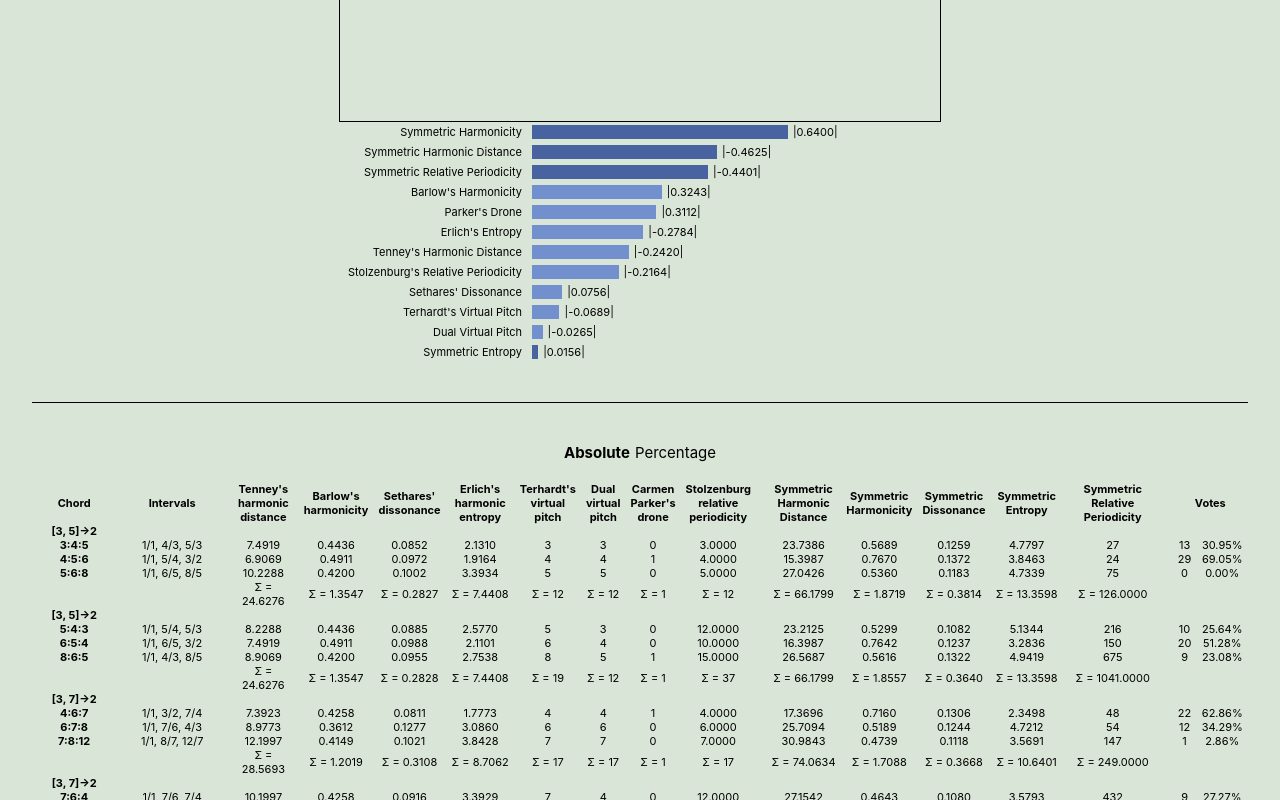
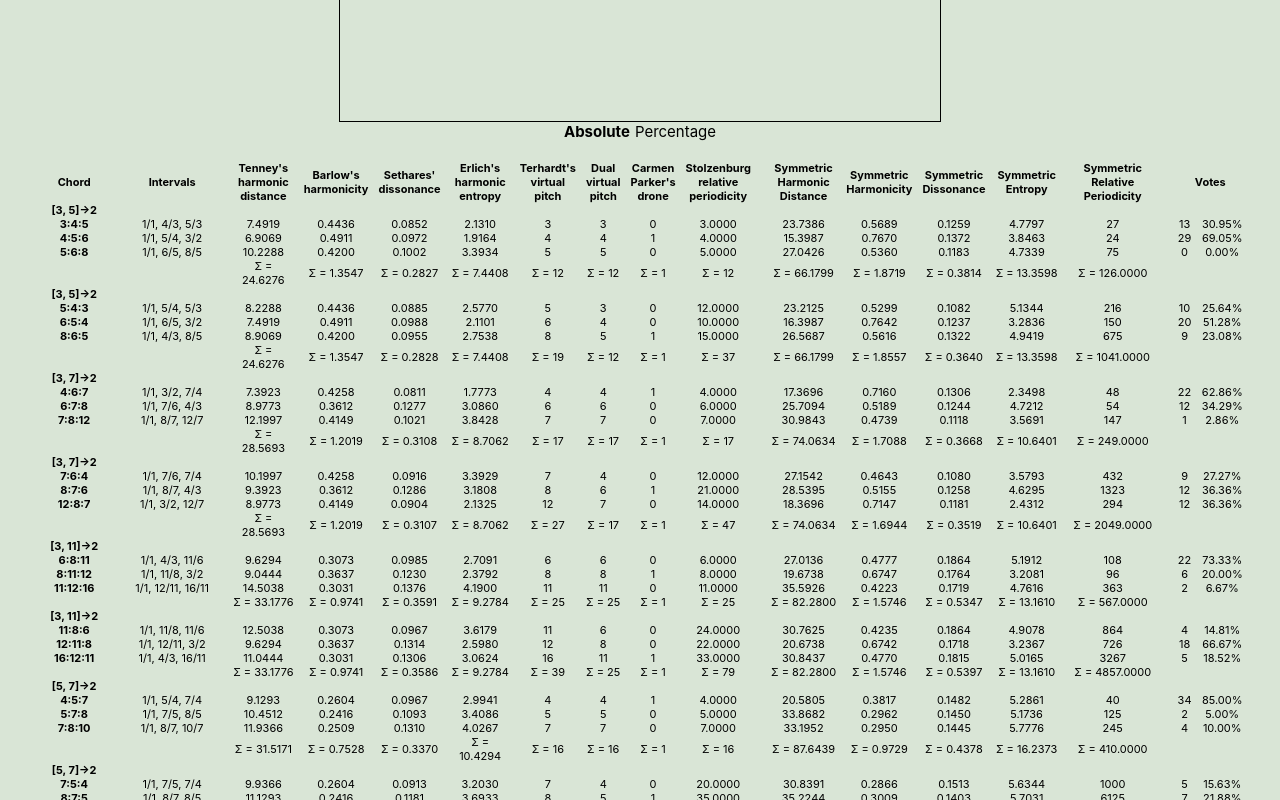
Before and after one commit to PauRosello97/harmonic-root-data, a React (Create React App) app: page /chords/results in a window 1280 px wide. Shown: the part 500-1300 px from the top of the page. Built offline with nearby package versions, Linux system fonts and the light colour scheme.

Commit message:
clean up

```diff
--- a/public/index.html
+++ b/public/index.html
@@ -6,7 +6,7 @@
   <link rel="icon" href="%PUBLIC_URL%/favicon.ico" />
   <meta name="viewport" content="width=device-width, initial-scale=1" />
   <meta name="theme-color" content="#000000" />
-  <meta name="description" content="Experiment in chord perception" />
+  <meta name="description" content="Fundamental Chords in Extended Just Intonation" />
   <link rel="apple-touch-icon" href="%PUBLIC_URL%/logo192.png" />
   <!--
       manifest.json provides metadata used when your web app is installed on a
@@ -22,7 +22,7 @@
       work correctly both with client-side routing and a non-root public URL.
       Learn how to configure a non-root public URL by running `npm run build`.
     -->
-  <title>Chord Perception</title>
+  <title>Fundamental Chords in Extended Just Intonation</title>
 </head>
 
 <body>
--- a/src/data/chords.ts
+++ b/src/data/chords.ts
@@ -75,41 +75,7 @@ import u10C from "../assets/sounds/10__3.5.7.11_2/14_12_11_10_8_1.mp3";
 import u10D from "../assets/sounds/10__3.5.7.11_2/16_14_12_11_10_1.mp3";
 import u10F from "../assets/sounds/10__3.5.7.11_2/20_16_14_12_11_1.mp3";
 
-const TENNEY = 0; const BARLOW = 1; const SETHARES = 2; const CARMEN = 3; export const PAU: number = 4; const SERIES = 5; const DUAL = 6; const ERLICH = 7;
 export const THEORIES_NAMES = ["Tenney", "Barlow", "Sethares", "Carmen", "Pau", "Terhardt", "Dual", "Erlich"];
-
-export const THEORIES: number[][][] = [
-    // 1 = [3, 5]→2
-    [[SETHARES, SERIES, DUAL], [CARMEN, TENNEY, BARLOW, PAU, ERLICH], []],
-    [[SETHARES, DUAL], [CARMEN, TENNEY, BARLOW, PAU, SERIES, ERLICH], []],
-    // 2 = [3, 7]→2
-    [[CARMEN, TENNEY, BARLOW, SETHARES, PAU, SERIES, DUAL, ERLICH], [], []],
-    [[CARMEN, BARLOW, SERIES, DUAL], [], [TENNEY, SETHARES, PAU, ERLICH]],
-    // 3 = [3, 11]→2
-    [[SETHARES, SERIES, DUAL], [CARMEN, TENNEY, BARLOW, PAU, ERLICH], []],
-    [[SETHARES, DUAL], [CARMEN, TENNEY, BARLOW, PAU, SERIES, ERLICH], []],
-    // 4 = [5, 7]→2
-    [[CARMEN, TENNEY, BARLOW, SETHARES, PAU, SERIES, DUAL, ERLICH], [], []],
-    [[CARMEN, TENNEY, BARLOW, SETHARES, SERIES, DUAL, ERLICH], [], [PAU]],
-    // 5 = [5, 11]→2
-    [[CARMEN, TENNEY, BARLOW, PAU, SERIES, DUAL], [], [SETHARES, ERLICH]],
-    [[CARMEN, BARLOW, SERIES, DUAL], [], [TENNEY, SETHARES, PAU, ERLICH]],
-    // 6 = [5, 7]→3
-    [[CARMEN, TENNEY, BARLOW, SETHARES, PAU, SERIES, DUAL, ERLICH], [], []],
-    [[CARMEN, TENNEY, BARLOW, SETHARES, SERIES, DUAL], [], [PAU, ERLICH]],
-    // 7 = [5, 11]→3
-    [[SERIES, DUAL, ERLICH], [CARMEN, TENNEY, BARLOW, PAU], [SETHARES]],
-    [[DUAL], [CARMEN, TENNEY, BARLOW, PAU, SERIES], [SETHARES, ERLICH]],
-    // 8 = [7, 11]→3
-    [[SERIES, DUAL], [CARMEN, TENNEY, BARLOW, PAU, ERLICH], [SETHARES]],
-    [[DUAL], [CARMEN, TENNEY, BARLOW, SETHARES, PAU, SERIES, ERLICH], []],
-    // 9 = [3, 5, 7]→2
-    [[CARMEN, TENNEY, BARLOW, SETHARES, PAU, SERIES, DUAL, ERLICH], [], [], []],
-    [[CARMEN, BARLOW, SETHARES, SERIES, DUAL], [], [], [TENNEY, PAU, ERLICH]],
-    // 10 = [3, 5, 7, 11]→2
-    [[SETHARES, SERIES, DUAL], [], [CARMEN, TENNEY, BARLOW, PAU, ERLICH], [], []],
-    [[SERIES, DUAL], [TENNEY, PAU], [CARMEN, BARLOW], [], [SETHARES, ERLICH]]
-];
 
 export const chordNames: string[][] = [
     // 1 = [3, 5]→2
@@ -212,74 +178,3 @@ const chords: ChordStruct[] = [
 ];
 
 export default chords;
-
-export const dissonance = [ // Sethares' dissonance
-    [0.0852 / 2, 0.0972 / 2, 0.1002 / 2],
-    [0.0885 / 2, 0.0988 / 2, 0.0955 / 2],
-    [0.0811 / 2, 0.1286 / 2, 0.1021 / 2],
-    [0.0916 / 2, 0.1286 / 2, 0.0904 / 2],
-    [0.0985 / 2, 0.1230 / 2, 0.1376 / 2],
-    [0.0967 / 2, 0.1314 / 2, 0.1306 / 2],
-    [0.0967 / 2, 0.1093 / 2, 0.1310 / 2],
-    [0.0913 / 2, 0.1181 / 2, 0.1273 / 2],
-    [0.1451 / 2, 0.1385 / 2, 0.1014 / 2],
-    [0.1497 / 2, 0.1273 / 2, 0.1090 / 2],
-    [0.0678 / 2, 0.1055 / 2, 0.1002 / 2],
-    [0.0712 / 2, 0.1088 / 2, 0.0931 / 2],
-    [0.0939 / 2, 0.1125 / 2, 0.0877 / 2],
-    [0.1054 / 2, 0.1073 / 2, 0.0839 / 2],
-    [0.1235 / 2, 0.1027 / 2, 0.0911 / 2],
-    [0.1258 / 2, 0.0877 / 2, 0.1030 / 2],
-    [0.1889 / 3, 0.2209 / 3, 0.2201 / 3, 0.2110 / 3],
-    [0.1963 / 3, 0.2266 / 3, 0.2122 / 3, 0.2058 / 3],
-    [0.3757 / 4, 0.4011 / 4, 0.3901 / 4, 0.4376 / 4, 0.3936 / 4],
-    [0.3782 / 4, 0.4187 / 4, 0.4056 / 4, 0.4251 / 4, 0.3707 / 4]
-]
-
-export const mod_tenney = [
-    [23.7386 / 2, 15.3987 / 2, 27.0426 / 2],
-    [23.2125 / 2, 16.3987 / 2, 26.5687 / 2],
-    [17.3696 / 2, 23.7094 / 2, 30.9843 / 2],
-    [25.1542 / 2, 28.5395 / 2, 18.3696 / 2],
-    [27.0136 / 2, 19.6738 / 2, 35.5926 / 2],
-    [30.7625 / 2, 20.6738 / 2, 30.8437 / 2],
-    [20.5805 / 2, 33.8682 / 2, 33.1952 / 2],
-    [30.8391 / 2, 35.2244 / 2, 21.5805 / 2],
-    [22.8846 / 2, 34.1724 / 2, 38.8035 / 2],
-    [33.4474 / 2, 38.5285 / 2, 23.8846 / 2],
-    [12.9374 / 2, 21.7973 / 2, 22.4799 / 2],
-    [19.4098 / 2, 23.8674 / 2, 13.9374 / 2],
-    [22.6201 / 2, 13.7602 / 2, 24.1256 / 2],
-    [21.0555 / 2, 14.7602 / 2, 24.6902 / 2],
-    [25.7640 / 2, 14.6790 / 2, 26.0444 / 2],
-    [22.5869 / 2, 15.6790 / 2, 28.2215 / 2],
-    [26.5984 / 3, 39.8861 / 3, 34.1082 / 3, 45.8278 / 3],
-    [37.9978 / 3, 41.7683 / 3, 38.0561 / 3, 28.5984 / 3],
-    [47.7819 / 4, 60.9464 / 4, 40.1022 / 4, 53.0338 / 4, 69.8588 / 4],
-    [59.0288 / 4, 43.1022 / 4, 55.1163 / 4, 59.2722 / 4, 55.2037 / 4]
-]
-
-export const harmonicity = [
-    [0.4436 / 3, 0.4911 / 3, 0.4200 / 3],
-    [0.4436 / 3, 0.4911 / 3, 0.4200 / 3],
-    [0.4258 / 3, 0.3612 / 3, 0.4149 / 3],
-    [0.4258 / 3, 0.3612 / 3, 0.4149 / 3],
-    [0.3073 / 3, 0.3637 / 3, 0.3031 / 3],
-    [0.3073 / 3, 0.3637 / 3, 0.3031 / 3],
-    [0.2604 / 3, 0.2416 / 3, 0.2509 / 3],
-    [0.2604 / 3, 0.2416 / 3, 0.2509 / 3],
-    [0.2053 / 3, 0.1906 / 3, 0.2017 / 3],
-    [0.2053 / 3, 0.1906 / 3, 0.2017 / 3],
-    [0.2474 / 3, 0.2092 / 3, 0.2260 / 3],
-    [0.2474 / 3, 0.2092 / 3, 0.2260 / 3],
-    [0.1684 / 3, 0.1895 / 3, 0.1601 / 3],
-    [0.1684 / 3, 0.1895 / 3, 0.1601 / 3],
-    [0.1417 / 3, 0.1519 / 3, 0.1343 / 3],
-    [0.1417 / 3, 0.1519 / 3, 0.1343 / 3],
-    [0.7041 / 6, 0.6269 / 6, 0.6471 / 6, 0.6898 / 6],
-    [0.7041 / 6, 0.6269 / 6, 0.6471 / 6, 0.6898 / 6],
-    [0.8143 / 10, 0.8550 / 10, 0.8681 / 10, 0.7888 / 10, 0.8075 / 10],
-    [0.8143 / 10, 0.8550 / 10, 0.8681 / 10, 0.7888 / 10, 0.8075 / 10]
-]
-
-export const distance = [];
--- a/src/views/Results/Results.tsx
+++ b/src/views/Results/Results.tsx
@@ -1,6 +1,6 @@
 import { useEffect, useState } from "react";
 import styles from "./Results.module.css";
-import { chordNames, THEORIES } from "../../data/chords";
+import { chordNames } from "../../data/chords";
 import json from '../../data/data.json';
 import {
     chordHarmonicDistance,
@@ -94,13 +94,10 @@ function Results() {
     const [symmetricEntropyC, setSymmetricEntropyC] = useState<number>(0);
     const [relativePeriodicityC, setRelativePeriodicityC] = useState<number>(0);
     const [symmetricRelativePeriodicityC, setSymmetricRelativePeriodicityC] = useState<number>(0)
-    const [logarithmicPeriodicityC, setLogarithmicPeriodicityC] = useState<number>(0)
     const [virtualPitchC, setVirtualPitchC] = useState<number>(0)
     const [dualVirtualPitchC, setDualVirtualPitchC] = useState<number>(0)
     const [droneValueC, setDroneValueC] = useState<number>(0)
-    const [symmetricLogarithmicPeriodicityC, setSymmetricLogarithmicPeriodicityC] = useState<number>(0)
     const [symmetricDissonanceC, setSymmetricDissonanceC] = useState<number>(0)
-    const [randomC, setRandomC] = useState<number>(0)
 
     useEffect(() => {
         setVotesData(json);
@@ -278,13 +275,10 @@ function Results() {
         setSymmetricEntropyC(calculateCorrelation(symmetricEntropies))
         setRelativePeriodicityC(calculateCorrelation(relativePeriodicities))
         setSymmetricRelativePeriodicityC(calculateCorrelation(symmetricRelativePeriodicities))
-        setLogarithmicPeriodicityC(calculateCorrelation(logarithmicPeriodicities))
         setVirtualPitchC(calculateCorrelation(virtualPitchValues))
         setDualVirtualPitchC(calculateCorrelation(dualVirtualPitchValues))
         setDroneValueC(calculateCorrelation(droneValues))
-        setSymmetricLogarithmicPeriodicityC(calculateCorrelation(symmetricLogarithmicPeriodicities))
         setSymmetricDissonanceC(calculateCorrelation(symmetricDissonances))
-        setRandomC(calculateCorrelation(randomValues))
 
     }, [modelData])
 
@@ -381,13 +375,11 @@ function Results() {
                             {chord.map((name: string, j: number) => {
                                 let ratio = getRatio(i, j);
                                 if (ratio > 0) {
-                                    let theories = THEORIES[i][j];
                                     return <div
                                         key={j}
                                         className={styles.name}
                                         style={{
                                             width: `${getRatio(i, j)}%`,
-                                            background: theories?.includes(4) ? 'red' : '',
                                             minHeight: '40px',
                                             display: 'flex',
                                             flexDirection: 'row',
@@ -407,59 +399,13 @@ function Results() {
                                         alignItems: 'center'
                                     }}
                                 >
-                                    {noResponseRatio > 0 && `NS/NC[${absoluteResponses[i][chord.length]}] - ${noResponseRatio.toFixed(2)}`}
+                                    {noResponseRatio > 0 && `N/R[${absoluteResponses[i][chord.length]}] - ${noResponseRatio.toFixed(2)}`}
                                 </div>}
                         </div>
                     </div>
                 })}
             </div>
         )
-    }
-
-    const CorrelationTable = () => {
-        const CorrelationRow = (props: { tag: string, value: number, symmetric: boolean} ) => {
-            return <tr style={{height: '20px'}}>
-                <td style={{textAlign: 'right'}}>{props.tag}</td>
-                <td style={{width: '400px'}}>
-                    <div
-                        style={{
-                            height: '100%',
-                            width: `${Math.abs(props.value)*100}%`,
-                            backgroundColor: props.symmetric ? '#4863A0' : '#728FCE'
-                        }}
-                    >
-                        <div
-                            style={{
-                                textAlign: 'left',
-                                transform: 'translateX(100%)',
-                                paddingLeft: '5px'
-                            }}
-                        >
-                            |{props.value.toFixed(4)}|
-                        </div>
-                    </div>
-                </td>
-            </tr>
-        }
-
-        return <div className={styles.Section}>
-            <table>
-                <CorrelationRow tag="Symmetric Harmonicity" value={symmetricHarmonicityC} symmetric={true}/>
-                <CorrelationRow tag="Symmetric Harmonic Distance" value={symmetricDistanceC} symmetric={true}/>
-                <CorrelationRow tag="Symmetric Relative Periodicity" value={symmetricRelativePeriodicityC} symmetric={true} />
-                <CorrelationRow tag="Barlow's Harmonicity" value={harmonicityC} symmetric={false} />
-                <CorrelationRow tag="Parker's Drone" value={droneValueC} symmetric={false} />
-                <CorrelationRow tag="Erlich's Entropy" value={entropyC} symmetric={false} />
-                <CorrelationRow tag="Tenney's Harmonic Distance" value={harmonicDistanceC} symmetric={false} />
-                <CorrelationRow tag="Stolzenburg's Relative Periodicity" value={relativePeriodicityC} symmetric={false} />
-                <CorrelationRow tag="Sethares' Dissonance" value={dissonanceC} symmetric={false} />
-                <CorrelationRow tag="Terhardt's Virtual Pitch" value={virtualPitchC} symmetric={false} />
-                {/* <CorrelationRow tag="Stolzenburg's Logarithmic Periodicity" value={logarithmicPeriodicityC} symmetric={false} /> */}
-                <CorrelationRow tag="Dual Virtual Pitch" value={dualVirtualPitchC} symmetric={false} />
-                {/* <CorrelationRow tag="Symmetric Logarithmic Periodicity" value={symmetricLogarithmicPeriodicityC} symmetric={true} /> */}
-                <CorrelationRow tag="Symmetric Entropy" value={symmetricEntropyC} symmetric={true} />
-            </table>
-        </div>
     }
 
     const ModelValuesTable = () => {
@@ -646,7 +592,6 @@ function Results() {
     return (
         <div id={styles.Results}>
             <GraphicCorrelationTable />
-            <CorrelationTable />
             <ModelValuesTable />
 
             <div className={styles.Section}>
```
